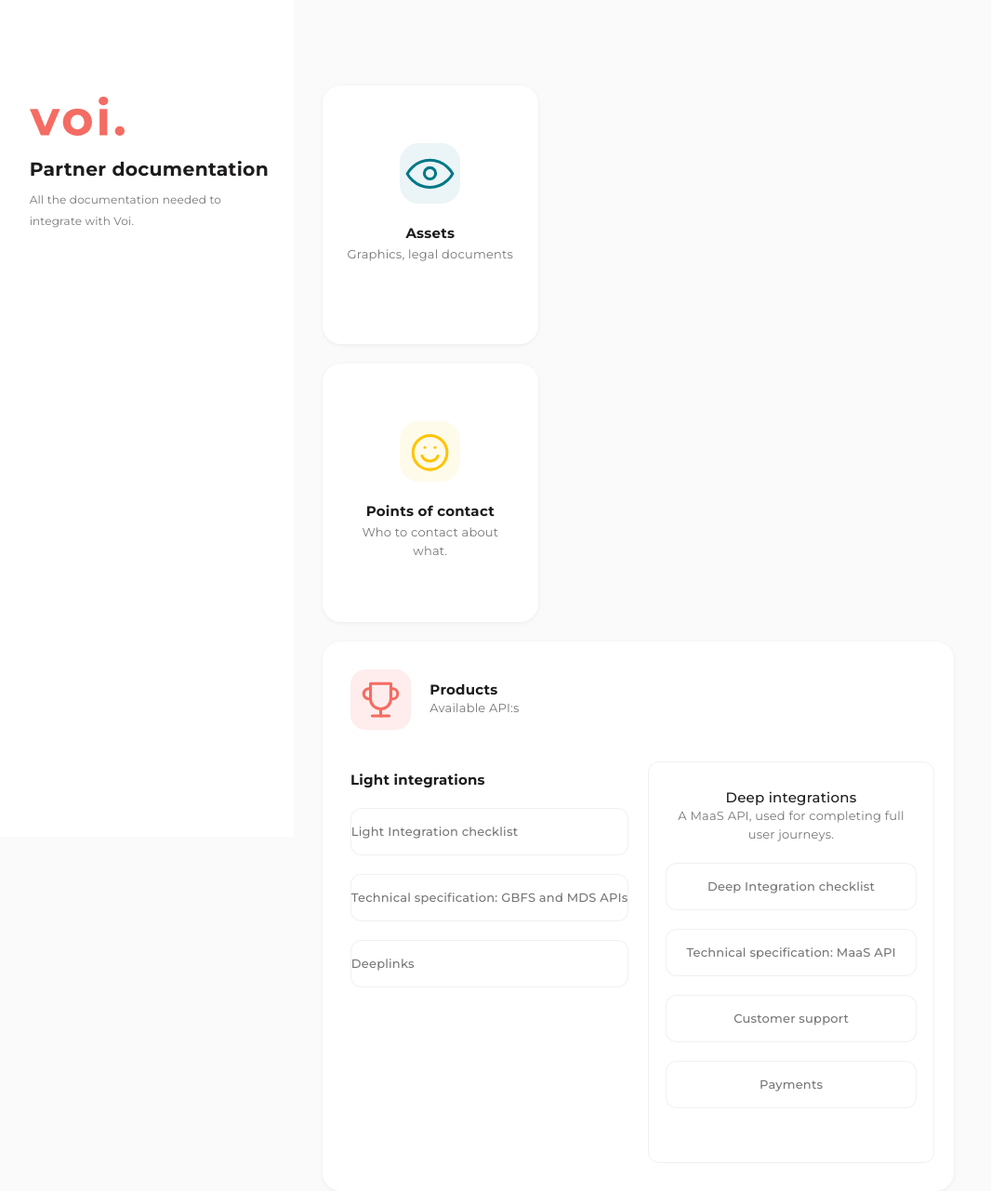
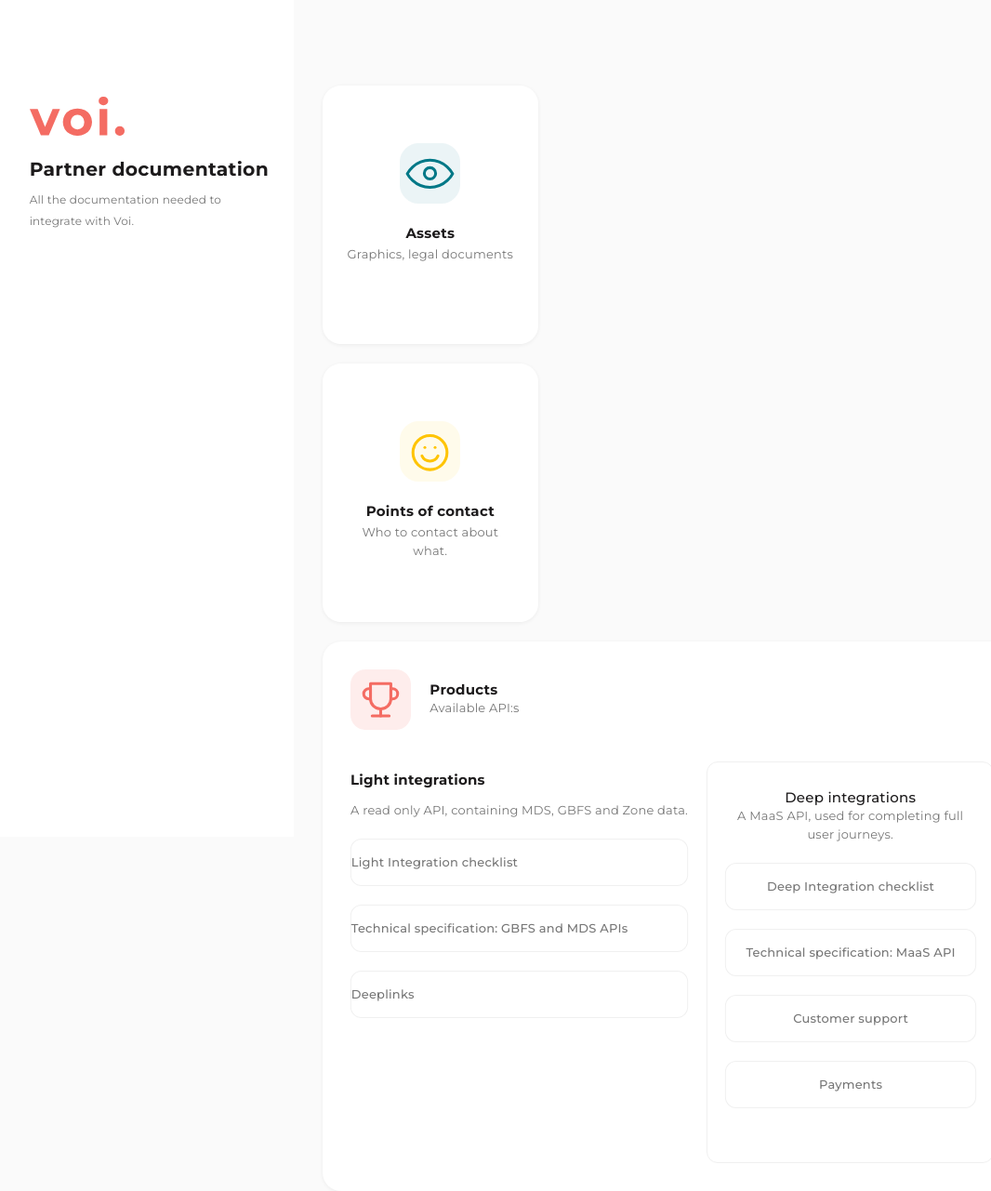
Before and after one commit to voi-api/voi-api.github.io, a Jekyll site: the page built from index.markdown, in a window 1280 px wide. Shown: the whole page at 93% size, without its empty margins (9-1075 px from the left). Built offline with Jekyll 4.4.1, drawn with Linux system fonts in a browser that asks for light colours; some web fonts are replaced.

Commit message:
update to text

```diff
--- a/_layouts/home.html
+++ b/_layouts/home.html
@@ -27,6 +27,7 @@ layout: default
 			<div class="home_products">
 				<div class="home_products_left">
 					<h1>Light integrations</h1>
+					<p>A read only API, containing MDS, GBFS and Zone data.<a></a>
 					<a class="sub-product" href="/checklist-light/">Light Integration checklist</a>
 					<a class="sub-product" href="/light-integration-and-data-sharing/">Technical specification: GBFS and MDS APIs</a>
 					<a class="sub-product" href="/deeplinks/">Deeplinks</a>
```
